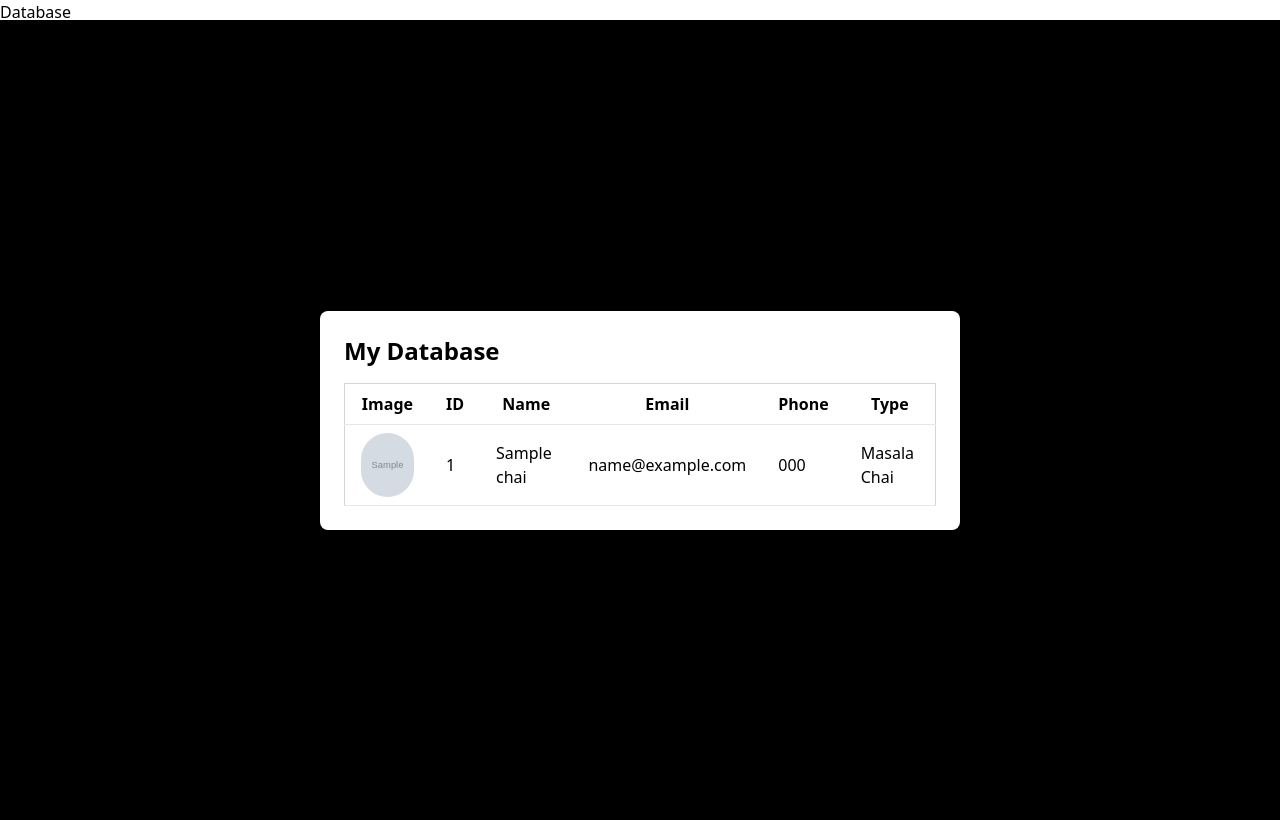
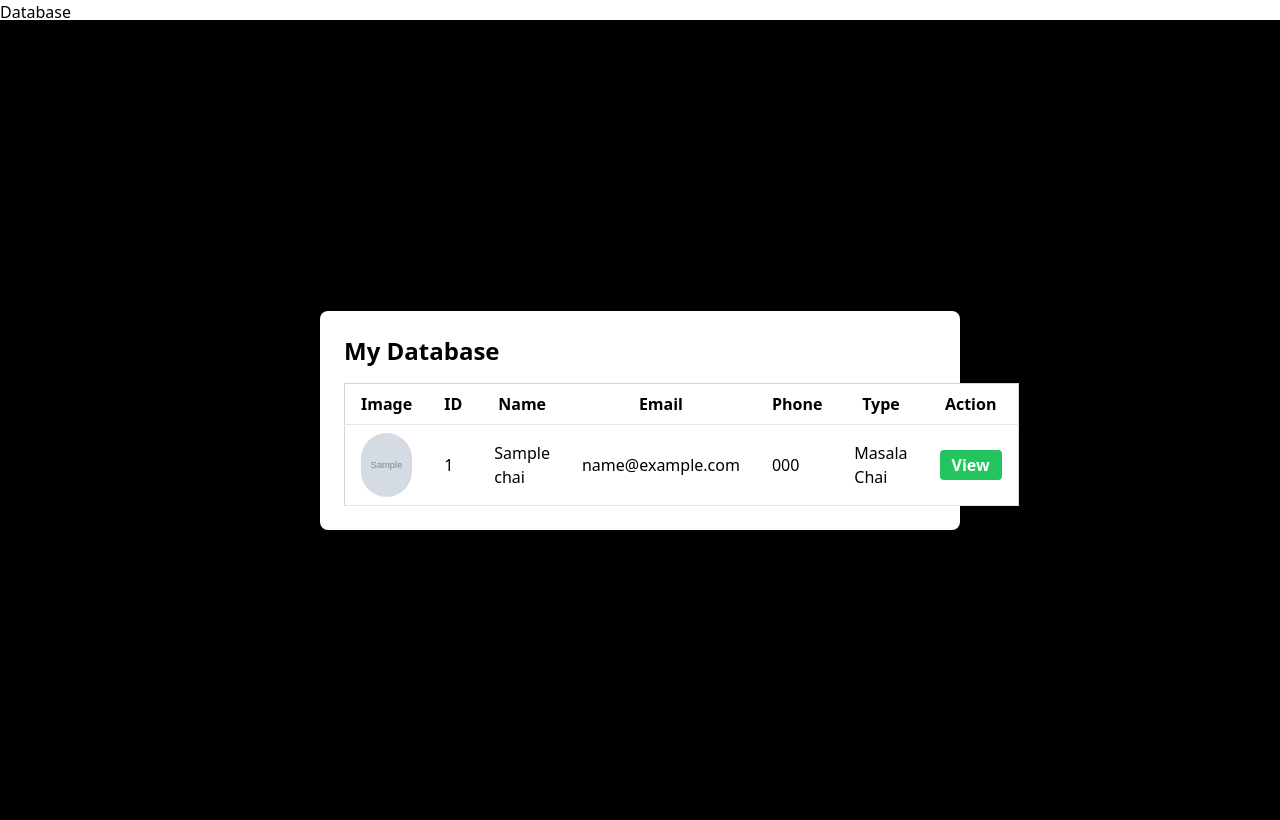
Before and after one commit to Splayer1273/django-practices-1, a Django app: page / in a window 1280 px wide. Run offline with Django 5.2, Linux system fonts and the light colour scheme; tables that the repository leaves empty hold one stand-in row (values such as "Sample post"); grey boxes marked "Sample" are stand-in pictures; some libraries are stand-ins or nearby versions.

Commit message:
my update

```diff
--- a/timepass/chai/models.py
+++ b/timepass/chai/models.py
@@ -15,6 +15,7 @@ class Chai(models.Model):
   phone=models.CharField(max_length=10)
   image=models.ImageField(upload_to='photos')
   type=models.CharField(max_length=15, choices=CHAI_TPYE_CHOICES, default='Masala Chai')
+  description=models.TextField(default='')
 
   def __str__(self):
     return self.name
--- a/timepass/chai/templates/index.html
+++ b/timepass/chai/templates/index.html
@@ -4,10 +4,8 @@
 timepass
 {% endblock tital %}
 
-
-
 {% block h1 %}
-<h1 class="bg-white text-yellow-600 ">my name is siddesh</h1>
+<h1 class="bg-white text-yellow-600">my name is siddesh</h1>
 {% endblock h1 %}
 
 {% block body %}
@@ -24,6 +22,7 @@ timepass
                     <th class="py-2 px-4 border-b">Email</th>
                     <th class="py-2 px-4 border-b">Phone</th>
                     <th class="py-2 px-4 border-b">Type</th>
+                    <th class="py-2 px-4 border-b">Action</th>
                 </tr>
             </thead>
             <tbody>
@@ -35,10 +34,13 @@ timepass
                     <td class="py-2 px-4 border-b">{{ chai.email }}</td>
                     <td class="py-2 px-4 border-b">{{ chai.phone }}</td>
                     <td class="py-2 px-4 border-b">{{ chai.type }}</td>
+                    <td class="py-2 px-4 border-b">
+                        <a href="{% url 'view_chai' chai.id %}" class="bg-green-500 hover:bg-green-700 text-white font-bold py-1 px-3 rounded">View</a>
+                    </td>
                 </tr>
                 {% endfor %}
             </tbody>
         </table>
     </div>
-
+</div>
 {% endblock %}
--- a/timepass/chai/urls.py
+++ b/timepass/chai/urls.py
@@ -9,5 +9,7 @@ urlpatterns = [
     path('', views.index, name='index'),
     path('base/', views.base, name='../templates/base.html'),
 
+    path('chai/<int:id>/view/', views.view_chai, name='view_chai'),
+
     path('home/', views.home, name='home'),
 ]+ static(settings.MEDIA_URL, document_root=settings.MEDIA_ROOT)
--- a/timepass/chai/views.py
+++ b/timepass/chai/views.py
@@ -1,6 +1,7 @@
 from django.shortcuts import render
 from .models import Chai
 from django.http import HttpResponse
+from django.shortcuts import get_object_or_404
 
 # Create your views here.
 def index(request):
@@ -8,6 +9,12 @@ def index(request):
 
     return render(request, 'index.html', {'chais': chais})
 
+
+def view_chai(request, id):
+    chai = get_object_or_404(Chai, id=id)
+    return render(request, 'view_chai.html', {'chai': chai})
+
+
 def home(request):
     return HttpResponse("my name is siddesh")
 
--- a/timepass/theam/static/css/dist/styles.css
+++ b/timepass/theam/static/css/dist/styles.css
@@ -810,8 +856,16 @@ select {
   border-radius: 0.5rem;
 }
 
+.rounded {
+  border-radius: 0.25rem;
+}
+
 .border {
   border-width: 1px;
+}
+
+.border-4 {
+  border-width: 4px;
 }
 
 .border-b {
@@ -831,6 +890,30 @@ select {
 .bg-white {
   --tw-bg-opacity: 1;
   background-color: rgb(255 255 255 / var(--tw-bg-opacity, 1));
+}
+
+.bg-green-500 {
+  --tw-bg-opacity: 1;
+  background-color: rgb(34 197 94 / var(--tw-bg-opacity, 1));
+}
+
+.bg-blue-500 {
+  --tw-bg-opacity: 1;
+  background-color: rgb(59 130 246 / var(--tw-bg-opacity, 1));
+}
+
+.bg-gray-100 {
+  --tw-bg-opacity: 1;
+  background-color: rgb(243 244 246 / var(--tw-bg-opacity, 1));
+}
+
+.to-black {
+  --tw-gradient-to: #000 var(--tw-gradient-to-position);
+}
+
+.object-cover {
+  -o-object-fit: cover;
+     object-fit: cover;
 }
 
 .p-6 {
@@ -847,13 +930,36 @@ select {
   padding-bottom: 0.5rem;
 }
 
+.px-3 {
+  padding-left: 0.75rem;
+  padding-right: 0.75rem;
+}
+
+.py-1 {
+  padding-top: 0.25rem;
+  padding-bottom: 0.25rem;
+}
+
+.text-left {
+  text-align: left;
+}
+
 .text-2xl {
   font-size: 1.5rem;
   line-height: 2rem;
 }
 
+.text-xl {
+  font-size: 1.25rem;
+  line-height: 1.75rem;
+}
+
 .font-bold {
   font-weight: 700;
+}
+
+.font-semibold {
+  font-weight: 600;
 }
 
 .text-black {
@@ -866,8 +972,33 @@ select {
   color: rgb(202 138 4 / var(--tw-text-opacity, 1));
 }
 
+.text-white {
+  --tw-text-opacity: 1;
+  color: rgb(255 255 255 / var(--tw-text-opacity, 1));
+}
+
+.text-gray-700 {
+  --tw-text-opacity: 1;
+  color: rgb(55 65 81 / var(--tw-text-opacity, 1));
+}
+
+.text-gray-800 {
+  --tw-text-opacity: 1;
+  color: rgb(31 41 55 / var(--tw-text-opacity, 1));
+}
+
 .shadow-lg {
   --tw-shadow: 0 10px 15px -3px rgb(0 0 0 / 0.1), 0 4px 6px -4px rgb(0 0 0 / 0.1);
   --tw-shadow-colored: 0 10px 15px -3px var(--tw-shadow-color), 0 4px 6px -4px var(--tw-shadow-color);
   box-shadow: var(--tw-ring-offset-shadow, 0 0 #0000), var(--tw-ring-shadow, 0 0 #0000), var(--tw-shadow);
 }
+
+.hover\:bg-green-700:hover {
+  --tw-bg-opacity: 1;
+  background-color: rgb(21 128 61 / var(--tw-bg-opacity, 1));
+}
+
+.hover\:bg-blue-600:hover {
+  --tw-bg-opacity: 1;
+  background-color: rgb(37 99 235 / var(--tw-bg-opacity, 1));
+}
```
Also changed, not shown: other parts of timepass/theam/static/css/dist/styles.css (+51 -0 lines), timepass/chai/templates/view_chai.html (added, +30 -0 lines), timepass/chai/migrations/0002_chai_description_alter_chai_phone.py (added).
